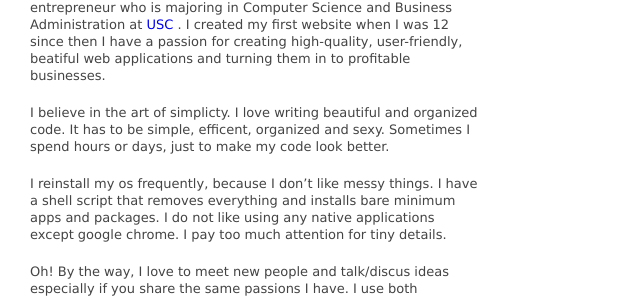
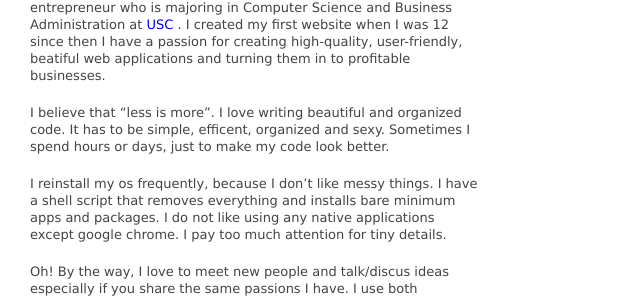
Before and after one commit to oguzbilgic/oguzbilgic.github.com, a Jekyll site: the page built from about.md, in a window 1280 px wide. Shown: the part 272-570 px from the top of the page, without its empty margins (0-640 px from the left). Built offline with Jekyll 4.4.1, drawn with Linux system fonts in a browser that asks for light colours; Markdown is read by kramdown in place of the engine named in the settings.

Commit message:
Update about.md

```diff
--- a/about.md
+++ b/about.md
@@ -19,7 +19,7 @@ majoring in Computer Science and Business Administration at [USC](http://usc.edu
 creating high-quality, user-friendly, beatiful  web applications and turning them
 in to profitable businesses.
 
-I believe in the art of simplicty. I love writing beautiful and organized
+I believe that "less is more". I love writing beautiful and organized
 code. It has to be simple, efficent, organized and sexy. Sometimes I spend
 hours or days, just to make my code look better.
 
```
